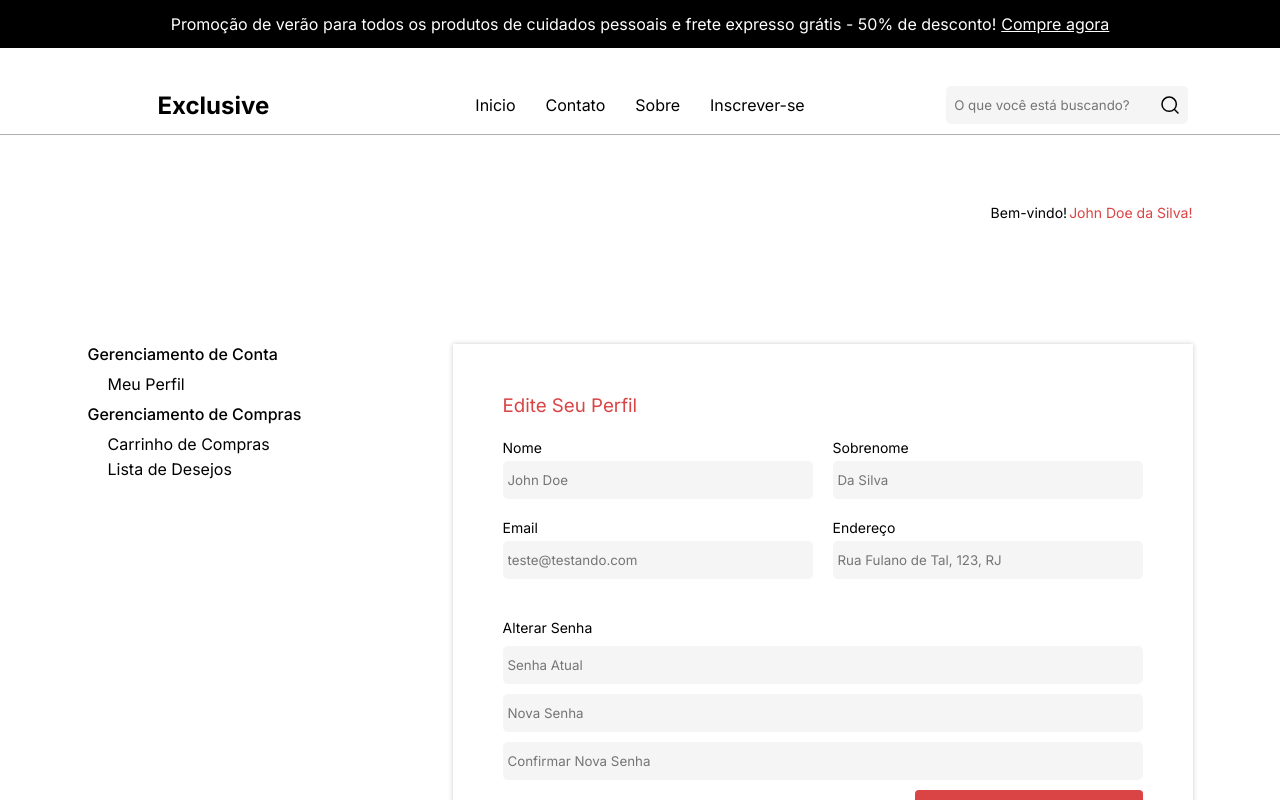
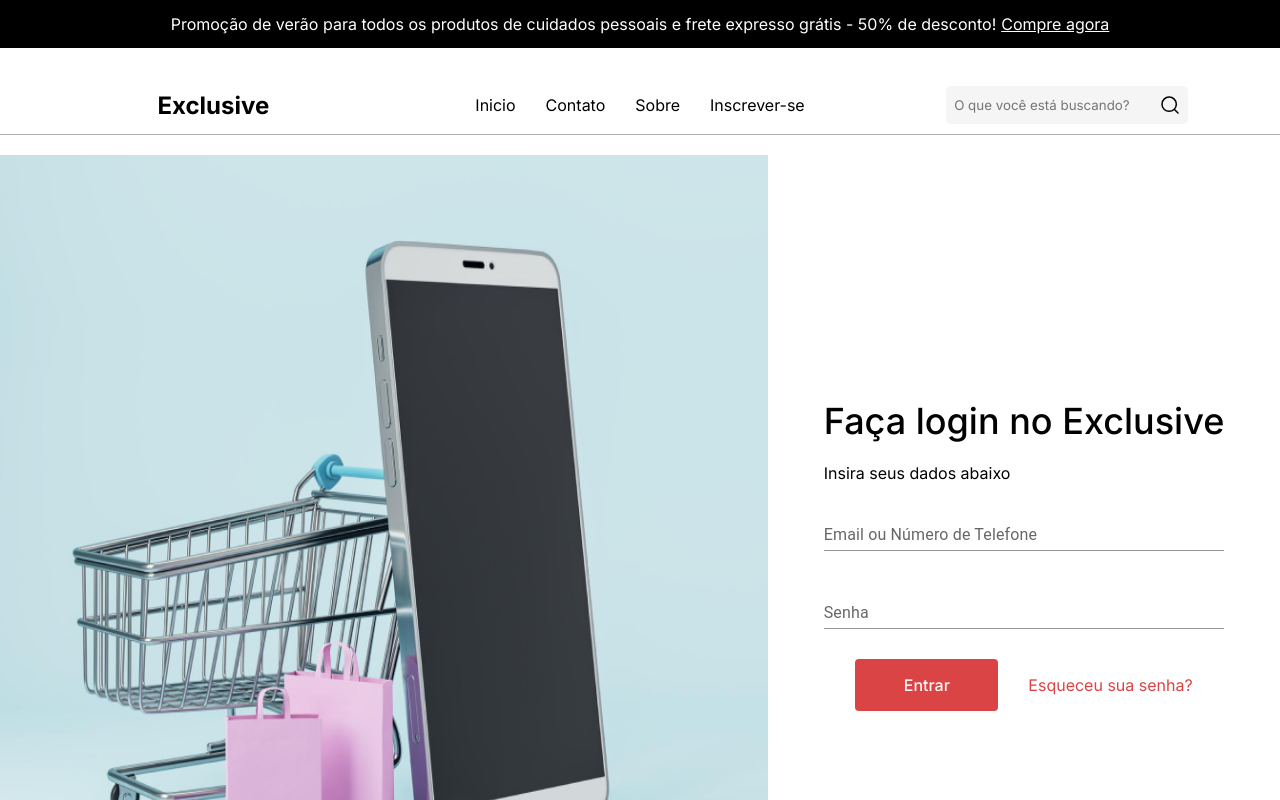
Before and after one commit to Venturini-Sales/Exclusive, a React (Vite) app: page /account in a window 1280 px wide. Shown: the top 800 px of the page. Built offline with nearby package versions, Linux system fonts and the light colour scheme.

Commit message:
feat: Signup, Login, UserData and Password change system

```diff
--- a/src/App.jsx
+++ b/src/App.jsx
@@ -3,6 +3,7 @@ import HeaderComponent from './components/Header/HeaderComponent';
 import FooterComponent from './components/Footer/FooterComponent';
 import { createGlobalStyle } from 'styled-components';
 import { RouteList } from './routes/RouteList';
+import { AuthProvider } from './contexts/auth';
 
 const GlobalStyle = createGlobalStyle`
 * {
@@ -16,11 +17,13 @@ const GlobalStyle = createGlobalStyle`
 function App() {
   return (
     <>
-      <GlobalStyle />
-      <BandComponent />
-      <HeaderComponent />
-      <RouteList />
-      <FooterComponent />
+      <AuthProvider>
+        <GlobalStyle />
+        <BandComponent />
+        <HeaderComponent />
+        <RouteList />
+        <FooterComponent />
+      </AuthProvider>
     </>
   );
 }
--- a/src/components/Form/FormComponent.jsx
+++ b/src/components/Form/FormComponent.jsx
@@ -1,8 +1,8 @@
 import { StyledForm, StyledFormArea } from './styles';
 
-function FormComponent({ children, title, subTitle }) {
+function FormComponent({ children, title, subTitle, onSubmit }) {
   return (
-    <StyledForm>
+    <StyledForm onSubmit={onSubmit}>
       <h2>{title}</h2>
       <h3>{subTitle}</h3>
       <StyledFormArea>{children}</StyledFormArea>
--- a/src/components/Header/HeaderComponent.jsx
+++ b/src/components/Header/HeaderComponent.jsx
@@ -1,8 +1,10 @@
 import { useNavigate } from 'react-router-dom';
 import { StyledHeader, StyledInput } from './styles';
+import useAuth from '../../hooks/useAuth';
 
 function HeaderComponent() {
   const navigate = useNavigate();
+  const { user } = useAuth();
 
   return (
     <StyledHeader>
@@ -15,7 +17,9 @@ function HeaderComponent() {
           <li onClick={() => navigate('/')}>Inicio</li>
           <li onClick={() => navigate('/contact')}>Contato</li>
           <li onClick={() => navigate('/aboutus')}>Sobre</li>
-          <li onClick={() => navigate('/signup')}>Inscrever-se</li>
+          <li onClick={() => navigate(user ? '/account' : '/signup')}>
+            {user ? 'Conta' : 'Inscrever-se'}
+          </li>
         </ul>
       </div>
 
--- /dev/null
+++ b/src/contexts/auth.jsx
@@ -0,0 +1,112 @@
+import { createContext, useEffect, useState } from 'react';
+
+export const AuthContext = createContext({});
+
+export const AuthProvider = ({ children }) => {
+  const [user, setUser] = useState(null);
+
+  useEffect(() => {
+    const userToken = localStorage.getItem('user_token');
+    const usersStorage = localStorage.getItem('users_db');
+
+    if (userToken && usersStorage) {
+      const userEmail = JSON.parse(userToken)?.email;
+      const hasUser = JSON.parse(usersStorage)?.find(
+        (user) => user.email === userEmail,
+      );
+      if (hasUser) setUser(hasUser);
+    }
+  }, []);
+
+  const signin = (email, password) => {
+    const usersStorage = JSON.parse(localStorage.getItem('users_db'));
+
+    const hasUser = usersStorage?.find((user) => user.email === email);
+
+    if (hasUser) {
+      if (hasUser.password === password) {
+        const token = Math.random().toString(36).substring(2);
+        localStorage.setItem('user_token', JSON.stringify({ email, token }));
+        setUser(hasUser);
+        return;
+      } else {
+        return 'E-mail ou senha incorretos';
+      }
+    } else {
+      return 'Usuário não cadastrado';
+    }
+  };
+
+  const signup = (name, email, password) => {
+    const usersStorage = JSON.parse(localStorage.getItem('users_db')) || [];
+
+    const hasUser = usersStorage.find((user) => user.email === email);
+
+    if (hasUser) {
+      return 'Já existe uma conta com esse e-mail';
+    }
+
+    const newUser = [...usersStorage, { name, email, password }];
+    localStorage.setItem('users_db', JSON.stringify(newUser));
+    return;
+  };
+
+  const signout = () => {
+    setUser(null);
+    localStorage.removeItem('user_token');
+  };
+
+  const updateName = (newName) => {
+    const usersStorage = JSON.parse(localStorage.getItem('users_db')) || [];
+    const userToken = JSON.parse(localStorage.getItem('user_token'));
+
+    if (!userToken) return;
+
+    const updatedUsers = usersStorage.map((u) => {
+      if (u.email === userToken.email) {
+        return { ...u, name: newName };
+      }
+      return u;
+    });
+
+    localStorage.setItem('users_db', JSON.stringify(updatedUsers));
+
+    const updatedUser = updatedUsers.find((u) => u.email === userToken.email);
+    setUser(updatedUser);
+  };
+
+  const updateSurname = (newSurname) => {
+    const usersStorage = JSON.parse(localStorage.getItem('users_db')) || [];
+    const userToken = JSON.parse(localStorage.getItem('user_token'));
+
+    if (!userToken) return;
+
+    const updatedUsers = usersStorage.map((u) => {
+      if (u.email === userToken.email) {
+        return { ...u, surname: newSurname };
+      }
+      return u;
+    });
+
+    localStorage.setItem('users_db', JSON.stringify(updatedUsers));
+
+    const updatedUser = updatedUsers.find((u) => u.email === userToken.email);
+    setUser(updatedUser);
+  };
+
+  return (
+    <AuthContext.Provider
+      value={{
+        user,
+        signed: !!user,
+        signin,
+        signup,
+        signout,
+        updateSurname,
+        updateName,
+      }}
+    >
+      {children}
+    </AuthContext.Provider>
+  );
+};
--- /dev/null
+++ b/src/hooks/useAuth.jsx
@@ -0,0 +1,9 @@
+import { useContext } from 'react';
+import { AuthContext } from '../contexts/auth';
+
+const useAuth = () => {
+  const context = useContext(AuthContext);
+  return context;
+};
+
+export default useAuth;
--- a/src/pages/Account/Account.jsx
+++ b/src/pages/Account/Account.jsx
@@ -1,4 +1,4 @@
-import React from 'react';
+import React, { useState, useEffect } from 'react';
 import {
   AccountInfoTitle,
   AccountPasswordArea,
@@ -18,20 +18,91 @@ import {
   SubSections,
 } from './styles';
 import Button from '../../components/Button/Button';
+import useAuth from '../../hooks/useAuth';
+import { useNavigate } from 'react-router-dom';
 
 export const Account = () => {
+  const { user, signout, updateSurname, updateName } = useAuth();
+  const navigate = useNavigate();
+
+  const [name, setName] = useState('');
+  const [surname, setSurname] = useState('');
+  const [currentPassword, setCurrentPassword] = useState('');
+  const [newPassword, setNewPassword] = useState('');
+  const [confirmPassword, setConfirmPassword] = useState('');
+
+  useEffect(() => {
+    if (user) {
+      setName(user.name || '');
+      setSurname(user.surname || '');
+    }
+  }, [user]);
+
+  const handleLogout = () => {
+    signout();
+    navigate('/');
+  };
+
+  const handleSave = () => {
+    if (name !== user.name) {
+      updateName(name);
+    }
+
+    if (surname !== user.surname) {
+      updateSurname(surname);
+    }
+
+    if (currentPassword || newPassword || confirmPassword) {
+      handlePasswordChange();
+    } else {
+      alert('Perfil atualizado com sucesso!');
+    }
+  };
+
+  const handlePasswordChange = () => {
+    if (!currentPassword || !newPassword || !confirmPassword) {
+      alert('Preencha todos os campos de senha.');
+      return;
+    }
+
+    if (newPassword !== confirmPassword) {
+      alert('Nova senha e confirmação não coincidem.');
+      return;
+    }
+
+    const usersStorage = JSON.parse(localStorage.getItem('users_db')) || [];
+    const userIndex = usersStorage.findIndex(
+      (u) => u.email === user.email && u.password === currentPassword,
+    );
+
+    if (userIndex === -1) {
+      alert('Senha atual incorreta.');
+      return;
+    }
+
+    usersStorage[userIndex].password = newPassword;
+    localStorage.setItem('users_db', JSON.stringify(usersStorage));
+    setCurrentPassword('');
+    setNewPassword('');
+    setConfirmPassword('');
+    alert('Senha atualizada com sucesso!');
+  };
+
   return (
     <PageStyle>
       <PageContent>
         <ContentTitle>
-          Bem-vindo! <span>John Doe da Silva!</span>
+          Bem-vindo!{' '}
+          <span>
+            {user?.name} {user?.surname}!
+          </span>
         </ContentTitle>
         <ContentSections>
           <Sections>
             <SectionsTitle>Gerenciamento de Conta</SectionsTitle>
             <SubSections>
               <li>
-                <a href="">Meu Perfil</a>
+                <p onClick={handleLogout}>Sair</p>
               </li>
             </SubSections>
           </Sections>
@@ -39,10 +110,10 @@ export const Account = () => {
             <SectionsTitle>Gerenciamento de Compras</SectionsTitle>
             <SubSections>
               <li>
-                <a href="">Carrinho de Compras</a>
+                <p>Carrinho de Compras</p>
               </li>
               <li>
-                <a href="">Lista de Desejos</a>
+                <p>Lista de Desejos</p>
               </li>
             </SubSections>
           </Sections>
@@ -53,21 +124,29 @@ export const Account = () => {
             <InputTotalArea>
               <p>Nome</p>
               <StyledInput>
-                <input type="text" placeholder="John Doe" />
+                <input
+                  type="text"
+                  onChange={(e) => setName(e.target.value)}
+                  placeholder={user?.name}
+                />
               </StyledInput>
             </InputTotalArea>
 
             <InputTotalArea>
               <p>Sobrenome</p>
               <StyledInput>
-                <input type="text" placeholder="Da Silva" />
+                <input
+                  type="text"
+                  onChange={(e) => setSurname(e.target.value)}
+                  placeholder={user?.surname}
+                />
               </StyledInput>
             </InputTotalArea>
 
             <InputTotalArea>
               <p>Email</p>
               <StyledInput cursortype="not-allowed">
-                <input type="text" placeholder="teste@testando.com" readOnly />
+                <input type="text" placeholder={user?.email} readOnly />
               </StyledInput>
             </InputTotalArea>
 
@@ -83,25 +162,48 @@ export const Account = () => {
 
             <InputTotalArea>
               <StyledInput>
-                <input type="text" placeholder="Senha Atual" />
+                <input
+                  type="password"
+                  placeholder="Senha Atual"
+                  value={currentPassword}
+                  onChange={(e) => setCurrentPassword(e.target.value)}
+                />
               </StyledInput>
             </InputTotalArea>
 
             <InputTotalArea>
               <StyledInput>
-                <input type="text" placeholder="Nova Senha" />
+                <input
+                  type="password"
+                  placeholder="Nova Senha"
+                  value={newPassword}
+                  onChange={(e) => setNewPassword(e.target.value)}
+                />
               </StyledInput>
             </InputTotalArea>
 
             <InputTotalArea>
               <StyledInput>
-                <input type="text" placeholder="Confirmar Nova Senha" />
+                <input
+                  type="password"
+                  placeholder="Confirmar Nova Senha"
+                  value={confirmPassword}
+                  onChange={(e) => setConfirmPassword(e.target.value)}
+                />
               </StyledInput>
             </InputTotalArea>
 
             <ButtonsArea>
-              <CancelButton>Cancelar</CancelButton>
-              <Button buttonText="Salvar" />
+              <CancelButton
+                onClick={() => {
+                  setCurrentPassword('');
+                  setNewPassword('');
+                  setConfirmPassword('');
+                }}
+              >
+                Cancelar
+              </CancelButton>
+              <Button buttonText="Salvar" onClick={handleSave} />
             </ButtonsArea>
           </AccountPasswordArea>
         </Section>
--- a/src/pages/Account/styles.js
+++ b/src/pages/Account/styles.js
@@ -57,11 +57,12 @@ export const SubSections = styled.ul`
         margin-left: 20px;
         margin-bottom: 5px;
 
-        a{
+        p{
             text-decoration: none;
             color: black;
         }
-        a:hover{
+        p:hover{
+            cursor: pointer;
             color: #DB4444;
         }
     }
--- a/src/pages/LogIn/LogIn.jsx
+++ b/src/pages/LogIn/LogIn.jsx
@@ -1,3 +1,6 @@
+import { useState } from 'react';
+import { useNavigate } from 'react-router-dom';
+import useAuth from '../../hooks/useAuth';
 import IMG from '../../assets/images/Phoneimage.png';
 import FormComponent from '../../components/Form/FormComponent';
 import Button from '../../components/Button/Button';
@@ -17,6 +20,23 @@ const theme = createTheme({
 });
 
 export const LogInPage = () => {
+  const navigate = useNavigate();
+  const { signin } = useAuth();
+
+  const [email, setEmail] = useState('');
+  const [password, setPassword] = useState('');
+  const [error, setError] = useState('');
+
+  const handleLogin = (e) => {
+    e.preventDefault();
+    const res = signin(email, password);
+    if (res) {
+      setError(res);
+    } else {
+      navigate('/');
+    }
+  };
+
   return (
     <ThemeProvider theme={theme}>
       <PageStyle>
@@ -28,14 +48,26 @@ export const LogInPage = () => {
           <FormComponent
             title="Faça login no Exclusive"
             subTitle="Insira seus dados abaixo"
+            onSubmit={handleLogin}
           >
             <TextField
-              id="standard-basic"
-              label="Email ou Numero de Telefone"
+              label="Email ou Número de Telefone"
               variant="standard"
+              value={email}
+              onChange={(e) => setEmail(e.target.value)}
+              required
+              InputLabelProps={{ required: false }}
             />
 
-            <TextField id="standard-basic" label="Senha" variant="standard" />
+            <TextField
+              label="Senha"
+              variant="standard"
+              type="password"
+              value={password}
+              onChange={(e) => setPassword(e.target.value)}
+              required
+              InputLabelProps={{ required: false }}
+            />
 
             <ButtonFormArea>
               <Button buttonText="Entrar" />
@@ -43,6 +75,7 @@ export const LogInPage = () => {
                 <a href="">Esqueceu sua senha?</a>
               </p>
             </ButtonFormArea>
+            {error && <p style={{ color: 'red' }}>{error}</p>}
           </FormComponent>
         </PageSection>
       </PageStyle>
--- a/src/pages/SignUp/SignUp.jsx
+++ b/src/pages/SignUp/SignUp.jsx
@@ -1,10 +1,12 @@
+import { useState } from 'react';
+import { useNavigate } from 'react-router-dom';
+import useAuth from '../../hooks/useAuth';
 import IMG from '../../assets/images/Phoneimage.png';
 import FormComponent from '../../components/Form/FormComponent';
 import Button from '../../components/Button/Button';
 import { PageSection, PageStyle } from './styles';
 import TextField from '@mui/material/TextField';
 import { createTheme, ThemeProvider } from '@mui/material/styles';
-import { useNavigate } from 'react-router-dom';
 
 const theme = createTheme({
   palette: {
@@ -19,6 +21,22 @@ const theme = createTheme({
 
 export const SignUpPage = () => {
   const navigate = useNavigate();
+  const { signup } = useAuth();
+
+  const [name, setName] = useState('');
+  const [email, setEmail] = useState('');
+  const [password, setPassword] = useState('');
+  const [error, setError] = useState('');
+
+  const handleSignup = (e) => {
+    e.preventDefault();
+    const res = signup(name, email, password);
+    if (res) {
+      setError(res);
+    } else {
+      navigate('/login');
+    }
+  };
 
   return (
     <ThemeProvider theme={theme}>
@@ -31,17 +49,38 @@ export const SignUpPage = () => {
           <FormComponent
             title="Crie a sua conta aqui"
             subTitle="Insira seus dados abaixo"
+            onSubmit={handleSignup}
           >
-            <TextField id="standard-basic" label="Nome" variant="standard" />
+            <TextField
+              label="Nome"
+              variant="standard"
+              value={name}
+              onChange={(e) => setName(e.target.value)}
+              required
+              InputLabelProps={{ required: false }}
+            />
 
             <TextField
-              id="standard-basic"
-              label="Email ou Numero de Telefone"
+              label="Email ou Número de Telefone"
               variant="standard"
+              value={email}
+              onChange={(e) => setEmail(e.target.value)}
+              required
+              InputLabelProps={{ required: false }}
             />
 
-            <TextField id="standard-basic" label="Senha" variant="standard" />
+            <TextField
+              label="Senha"
+              variant="standard"
+              type="password"
+              value={password}
+              onChange={(e) => setPassword(e.target.value)}
+              required
+              InputLabelProps={{ required: false }}
+            />
+
             <Button buttonText="Criar conta" />
+            {error && <p style={{ color: 'red' }}>{error}</p>}
             <p>
               Já tem uma conta?{' '}
               <span onClick={() => navigate('/login')}>Entrar</span>
--- a/src/routes/RouteList.jsx
+++ b/src/routes/RouteList.jsx
@@ -11,17 +11,28 @@ import { PaymentPage } from '../pages/PaymentPage/PaymentPage';
 import { CartPage } from '../pages/Cart/Cart';
 import { WishlistPage } from '../pages/Wishlist/Wishlist';
 import { CategoryPage } from '../pages/CategoryArea/CategoryArea';
+import useAuth from '../hooks/useAuth';
+
+const Private = ({ Item }) => {
+  const { signed } = useAuth();
+  return signed ? <Item /> : <LogInPage />;
+};
+
+const PermReverse = ({ Item }) => {
+  const { signed } = useAuth();
+  return signed ? <Account /> : <Item />;
+};
 
 export const RouteList = () => {
   return (
     <Routes>
       <Route path="/" element={<HomePage />}></Route>
-      <Route path="/signup" element={<SignUpPage />}></Route>
-      <Route path="/login" element={<LogInPage />}></Route>
+      <Route path="/signup" element={<PermReverse Item={SignUpPage} />}></Route>
+      <Route path="/login" element={<PermReverse Item={LogInPage} />}></Route>
       <Route path="/products" element={<ProductsPage />}></Route>
       <Route path="/aboutus" element={<AboutUsPage />}></Route>
       <Route path="/contact" element={<ContactPage />}></Route>
-      <Route path="/account" element={<Account />}></Route>
+      <Route path="/account" element={<Private Item={Account} />}></Route>
       <Route path="/payment" element={<PaymentPage />}></Route>
       <Route path="/cart" element={<CartPage />}></Route>
       <Route path="/productscategory" element={<CategoryPage />}></Route>
```
